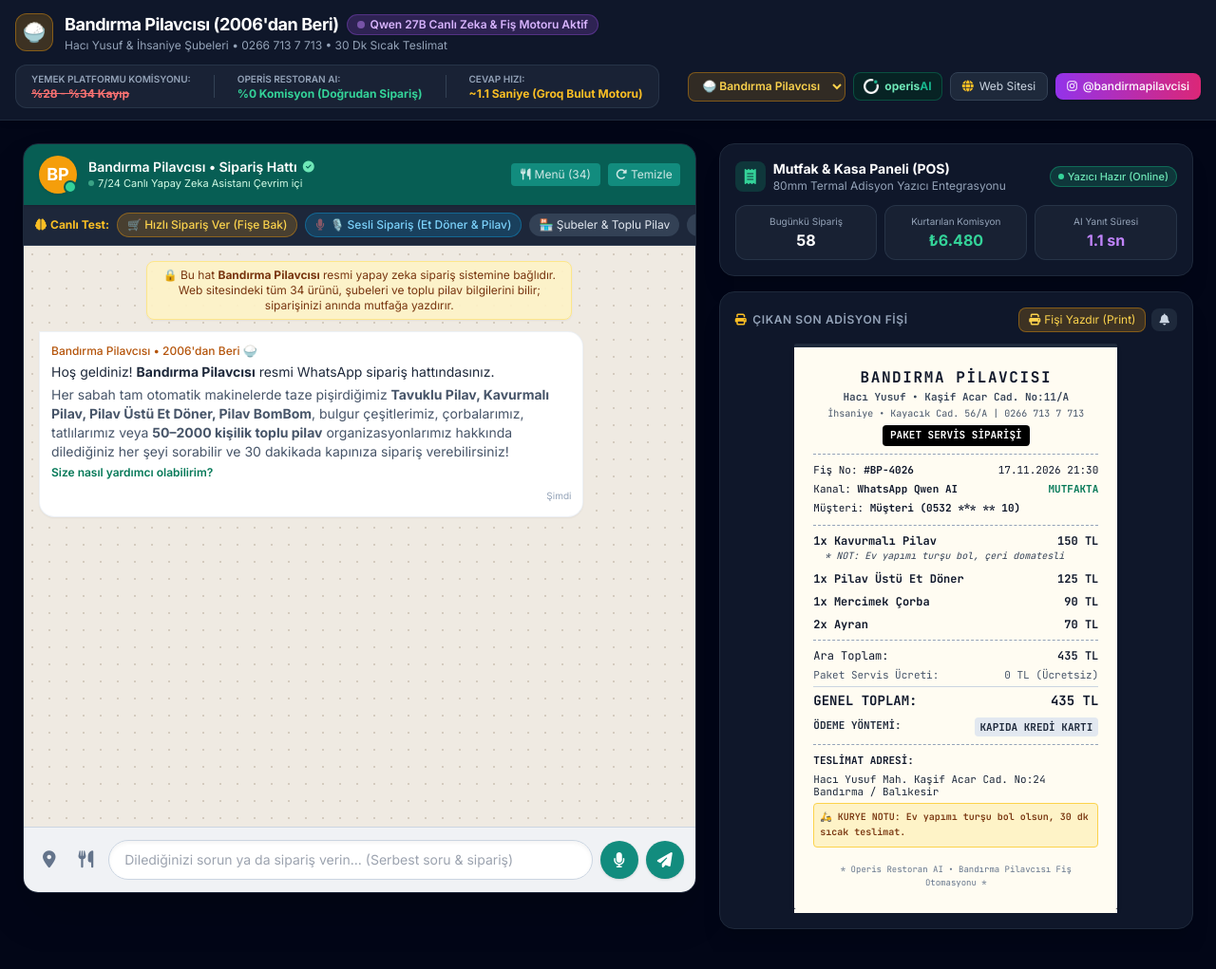
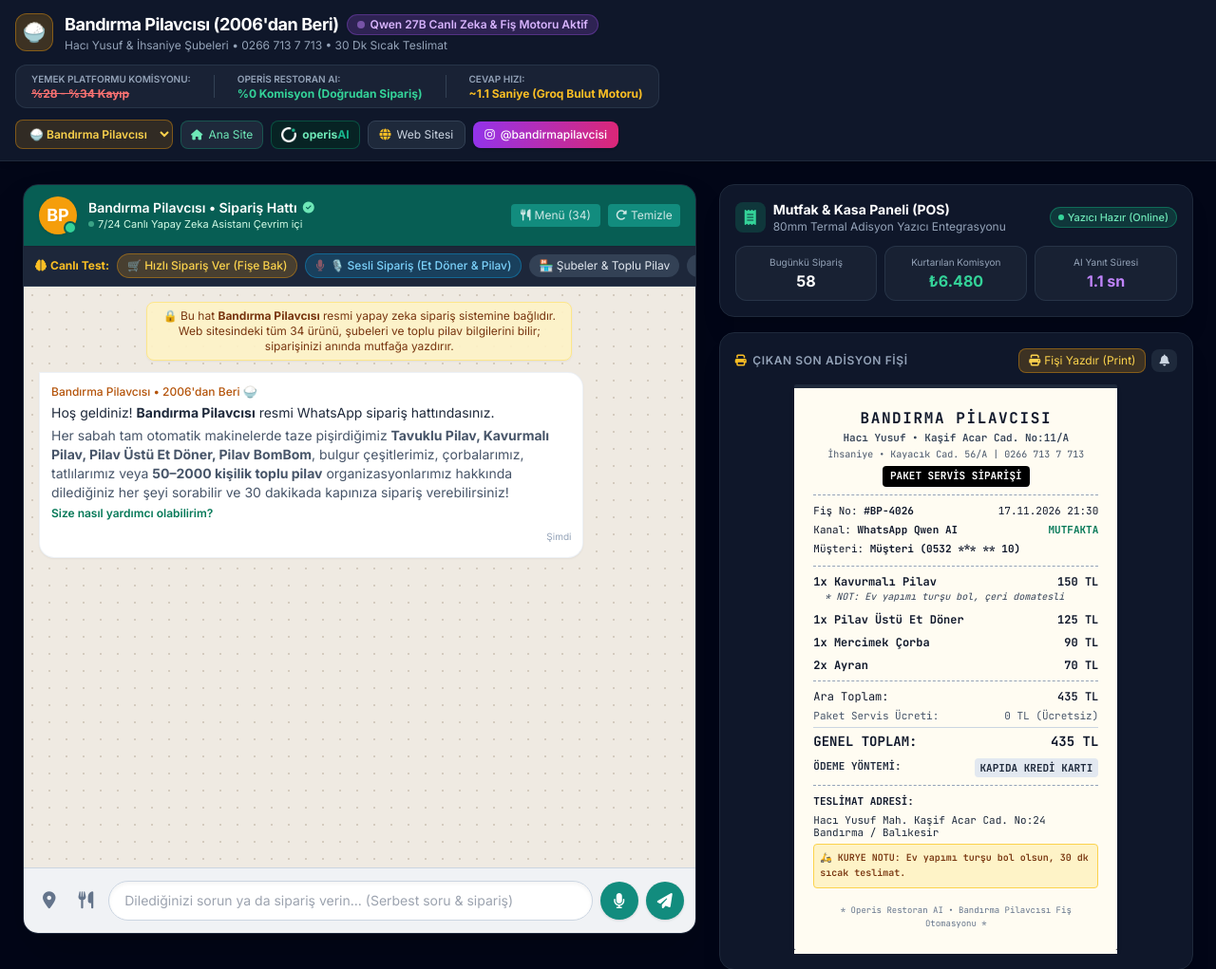
Before and after one commit to scorsty-cmd/operis-demo, a plain HTML site: page bandirmapilavcisi.html in a window 1280 px wide. Shown: the top 1021 px of the page at 95% size. Drawn offline with nearby package versions, Linux system fonts and the light colour scheme.

Commit message:
Add Ana Site button to Bandirma Pilavcisi and Gurme Pilav demo headers

```diff
--- a/bandirmapilavcisi.html
+++ b/bandirmapilavcisi.html
@@ -94,6 +94,9 @@
           <option value="bandirmapilavcisi.html" selected class="bg-slate-900 text-white">🍚 Bandırma Pilavcısı</option>
           <option value="gurmepilav.html" class="bg-slate-900 text-white">🔥 Gurme Pilav</option>
         </select>
+        <a href="index.html" class="px-2.5 py-1.5 rounded-lg bg-slate-800 hover:bg-slate-700 text-xs text-emerald-300 border border-emerald-500/30 flex items-center gap-1.5 transition">
+          <i class="fa-solid fa-house text-[11px]"></i> Ana Site
+        </a>
         <a href="hub.html" class="px-2.5 py-1.5 rounded-lg bg-emerald-950/60 hover:bg-emerald-900/60 text-xs text-emerald-300 border border-emerald-500/30 flex items-center gap-1.5 transition">
           <img src="assets/operis_emblem_dark.png" class="w-4 h-4 object-contain" alt="Operis AI">
           <span class="font-bold">operis<span class="text-[#18b58d]">AI</span></span>
```
Also changed, not shown: gurmepilav.html (+3 -0 lines).
